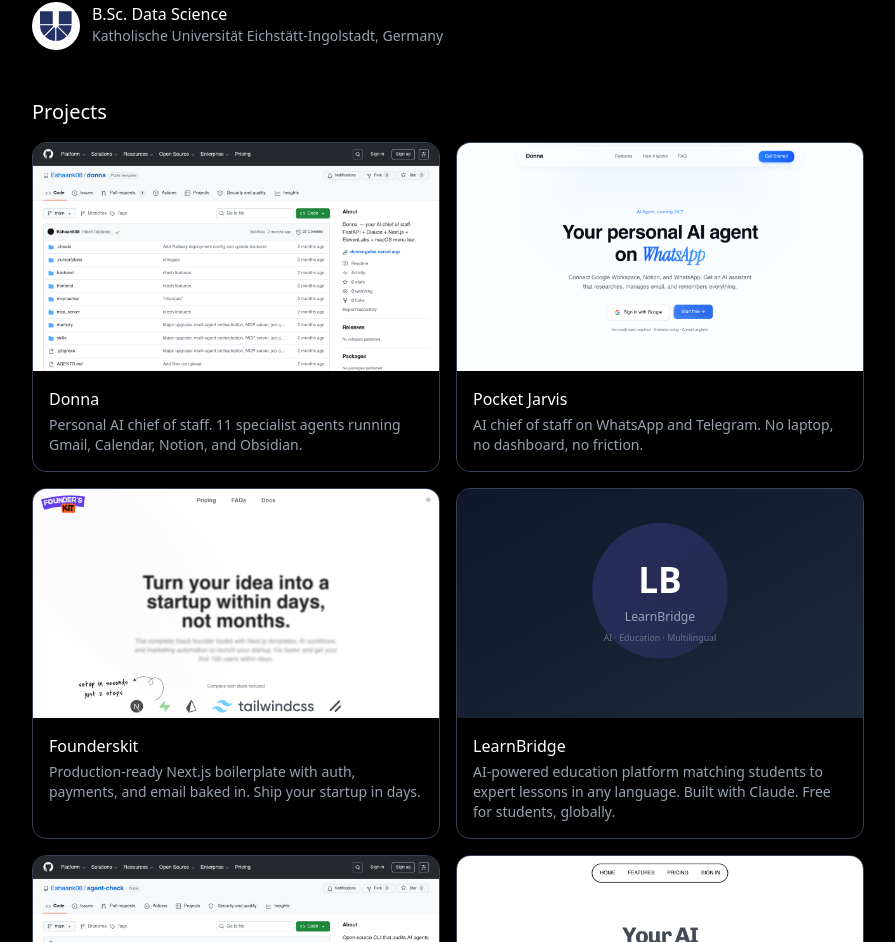
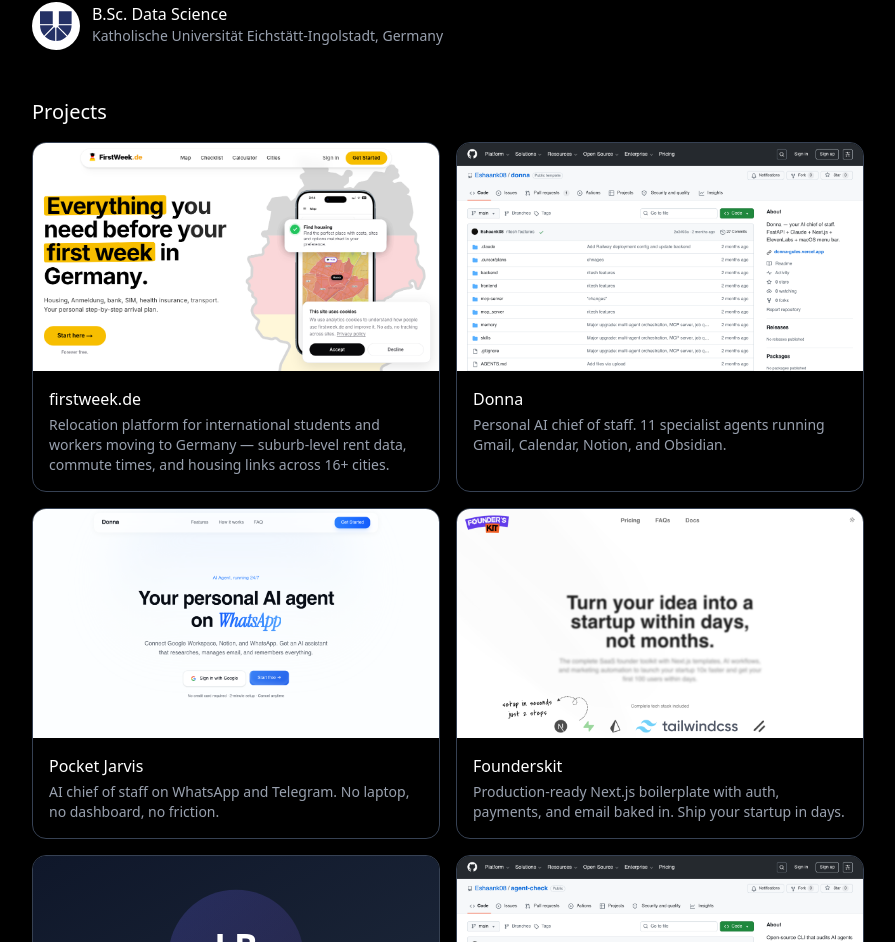
Before and after one commit to Eshaank08/profile, a Next.js app: page / in a window 1280 px wide. Shown: the part 942-1884 px from the top of the page, without its empty margins (192-1087 px from the left). Built offline with nearby package versions, Linux system fonts and the light colour scheme; a web font is replaced by a local one.

Commit message:
Add firstweek.de to Projects section

```diff
--- a/app/page.tsx
+++ b/app/page.tsx
@@ -234,6 +234,17 @@
           <h2 className="text-xl font-medium mb-4">Projects</h2>
 
           <div className="grid grid-cols-1 sm:grid-cols-2 gap-4">
+            {/* firstweek.de */}
+            <a href="https://firstweek.de" target="_blank" rel="noopener noreferrer" className={`block rounded-xl overflow-hidden border transition-all hover:scale-[1.02] ${darkMode ? 'border-gray-700 hover:border-gray-500' : 'border-gray-200 hover:border-gray-400'}`}>
+              <div className="aspect-video overflow-hidden">
+                <Image src="/images/projects/firstweek.png" alt="firstweek.de" width={600} height={338} quality={90} className="w-full h-full object-cover object-top" />
+              </div>
+              <div className="p-4">
+                <h3 className="font-medium mb-1">firstweek.de</h3>
+                <p className={`${darkMode ? 'text-gray-400' : 'text-gray-500'} text-sm`}>Relocation platform for international students and workers moving to Germany — suburb-level rent data, commute times, and housing links across 16+ cities.</p>
+              </div>
+            </a>
+
             {/* Donna */}
             <a href="https://github.com/Eshaank08/donna" target="_blank" rel="noopener noreferrer" className={`block rounded-xl overflow-hidden border transition-all hover:scale-[1.02] ${darkMode ? 'border-gray-700 hover:border-gray-500' : 'border-gray-200 hover:border-gray-400'}`}>
               <div className="aspect-video overflow-hidden">
```
Also changed, not shown: public/images/projects/firstweek.png (added).
